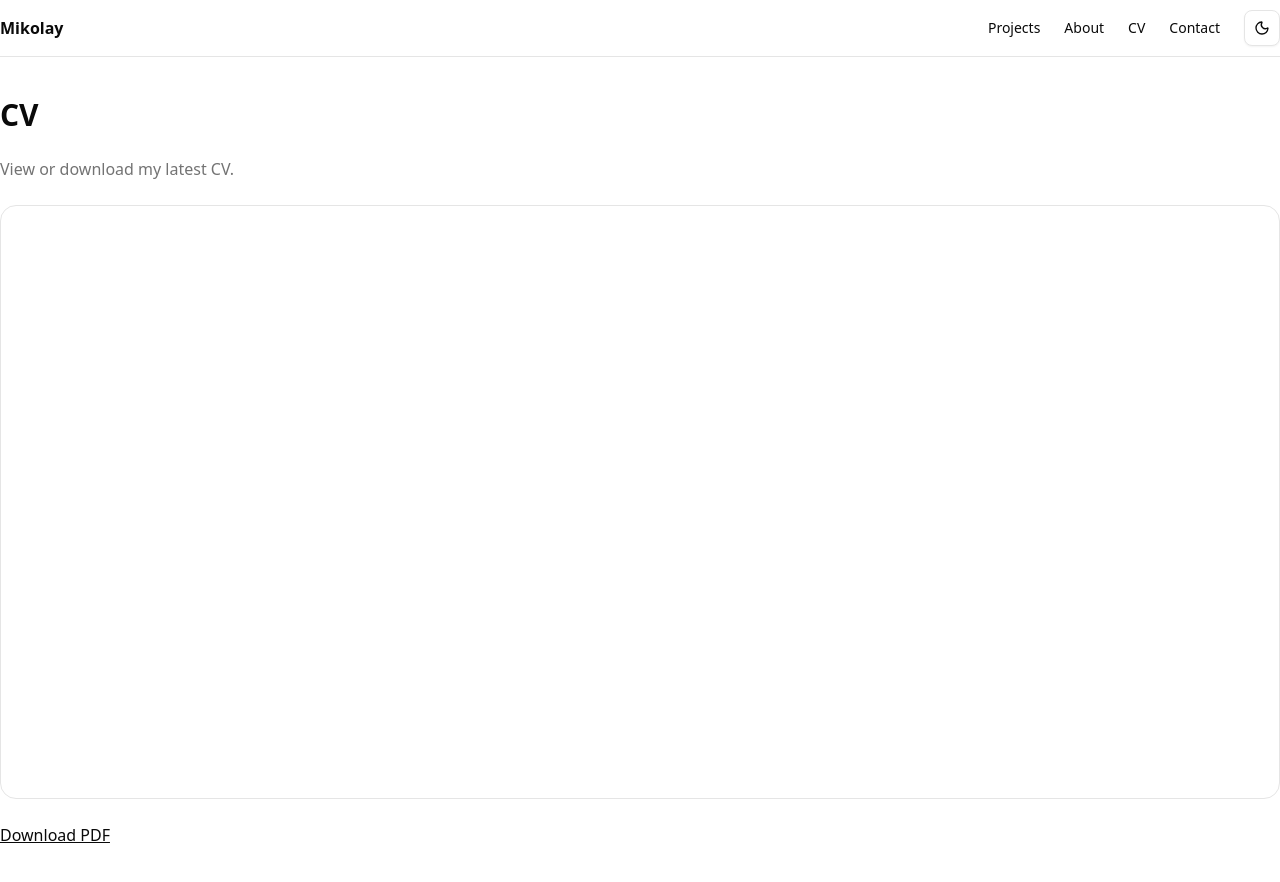
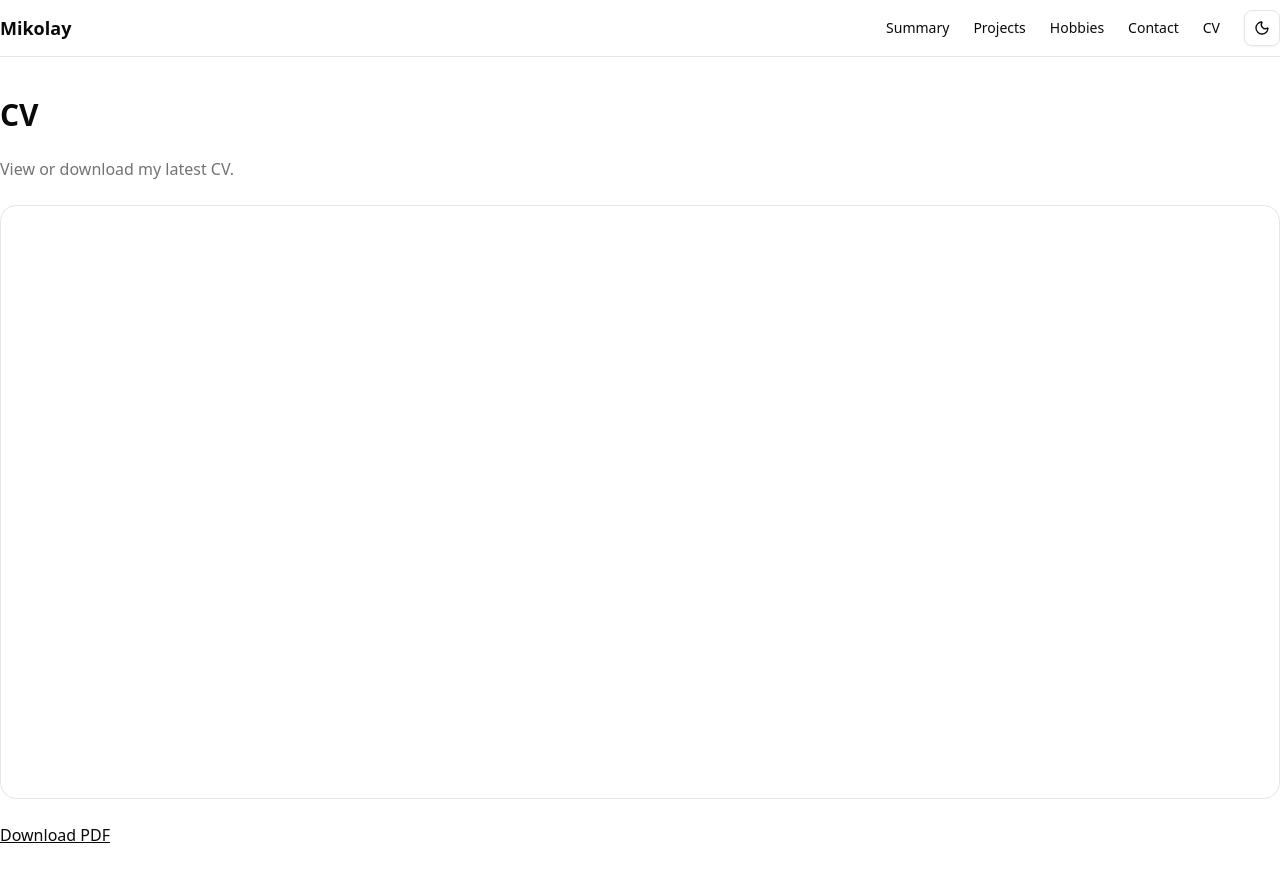
Before and after one commit to xmikolay/portfolio, a Next.js app: page /cv in a window 1280 px wide. Shown: the top 882 px of the page. Built offline with nearby package versions, Linux system fonts and the light colour scheme.

Commit message:
changed navbar, making sure this new cv shows up instead of old one.

```diff
--- a/app/cv/page.tsx
+++ b/app/cv/page.tsx
@@ -14,7 +14,7 @@ export default function CvPage() {
         />
       </div>
 
-      <Link className="underline" href="/cv.pdf" download>
+      <Link className="underline" href="/cvupdated.pdf" download>
         Download PDF
       </Link>
     </div>
--- a/components/navbar.tsx
+++ b/components/navbar.tsx
@@ -6,12 +6,14 @@ export function Navbar() {
   return (
     <header className="sticky top-0 z-50 w-full border-b bg-background/80 backdrop-blur">
       <div className="container flex h-14 items-center justify-between">
-        <Link href="/" className="font-semibold">Mikolay</Link>
+        <Link href="/" className="font-semibold text-lg">Mikolay</Link>
         <nav className="flex items-center gap-6 text-sm">
-          <Link href="/projects" className="hover:underline">Projects</Link>
-          <Link href="/about" className="hover:underline">About</Link>
-          <Link href="/cv" className="hover:underline">CV</Link>
-          <Link href="/contact" className="hover:underline">Contact</Link>
+
+          <Link href="#summary" className="hover:underline">Summary</Link>
+          <Link href="#projects" className="hover:underline">Projects</Link>
+          <Link href="#hobbies" className="hover:underline">Hobbies</Link>
+          <Link href="#contact" className="hover:underline">Contact</Link>
+          <Link href="#cv" className="hover:underline">CV</Link>
           <ThemeToggle />
         </nav>
       </div>
```
Also changed, not shown: 1 other file (tests, documents, lock files or other folders).
